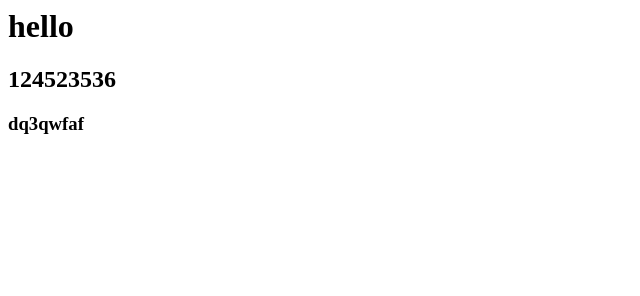
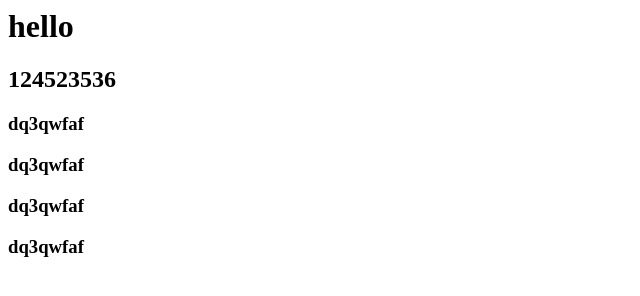
Before and after one commit to gaudenn/nhom3, a plain HTML site: page index.html in a window 1280 px wide. Shown: the whole page, without its empty margins (0-640 px from the left). Drawn offline with Linux system fonts and the light colour scheme.

Commit message:
first commit

```diff
--- a/index.html
+++ b/index.html
@@ -1,3 +1,7 @@
 <h1>hello </h1>
 <h2>124523536</h2>
 <h3>dq3qwfaf</h3>
+<h3>dq3qwfaf</h3>
+
+<h3>dq3qwfaf</h3>
+<h3>dq3qwfaf</h3>
```
